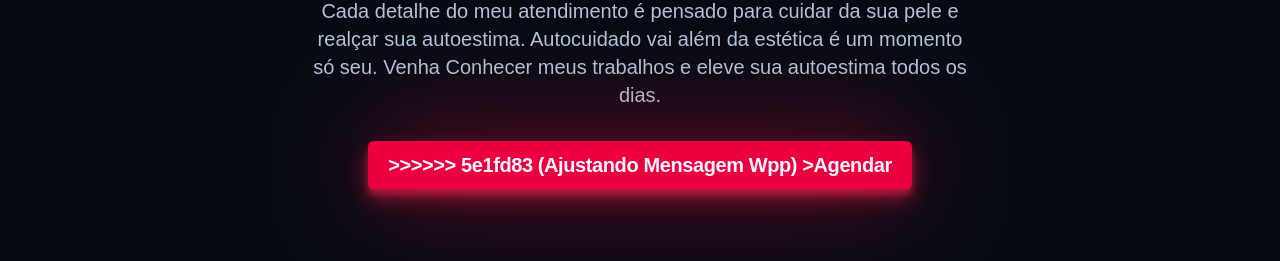
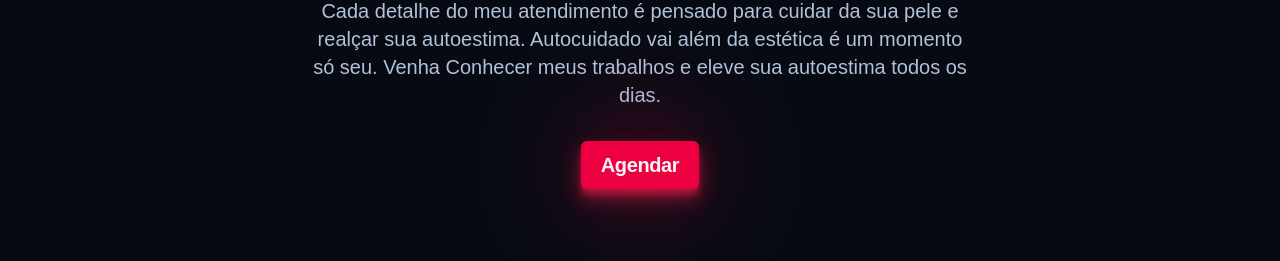
Before and after one commit to Abinel7/Nana-portfolio, a website built with Vite: page index.html in a window 1280 px wide. Shown: the part 539-800 px from the top of the page. Built offline with nearby package versions, Linux system fonts and the light colour scheme; a web font is replaced by a local one.

Commit message:
trocando mensagem do whatsapp

```diff
--- a/index.html
+++ b/index.html
@@ -126,11 +126,7 @@
           <li>
             <a
               class="mobile-nav__btn btn"
-<<<<<<< HEAD
               href="https://wa.me/556782179985?text=Olá%20vim%20pelo%20seu%20site!"
-=======
-              href=https://wa.me/556782179985?text=Oi%2C%20gostaria%20de%20agendar%20um%20hor%C3%A1rio
->>>>>>> 5e1fd83 (ajustando mensagem wpp)
               >Agendar</a
             >
           </li>
@@ -152,13 +148,9 @@
         </p>
         <a
           class="hero__btn btn"
-<<<<<<< HEAD
-          href="https://wa.me/556782179985?text=Olá%20vim%20pelo%20seu%20site!"
-=======
-          href="https://wa.me/556782179985?text=Oi%2C%20gostaria%20de%20agendar%20um%20hor%C3%A1rio"
->>>>>>> 5e1fd83 (ajustando mensagem wpp)
-          >Agendar</a
-        >
+href="https://wa.me/556782179985?text=Ol%C3%A1%2C%20gostaria%20de%20obter%20informa%C3%A7%C3%B5es%20sobre%20agendamento%20de%20hor%C3%A1rio"
+>Agendar</a>
+
       </section>
       <section id="about" class="about container section">
         <div class="about__content">
--- a/package.json
+++ b/package.json
@@ -9,10 +9,6 @@
     "preview": "vite preview"
   },
   "devDependencies": {
-<<<<<<< HEAD
-    "vite": "^7.1.7"
-=======
     "vite": "^7.2.2"
->>>>>>> 5e1fd83 (ajustando mensagem wpp)
   }
 }
```
